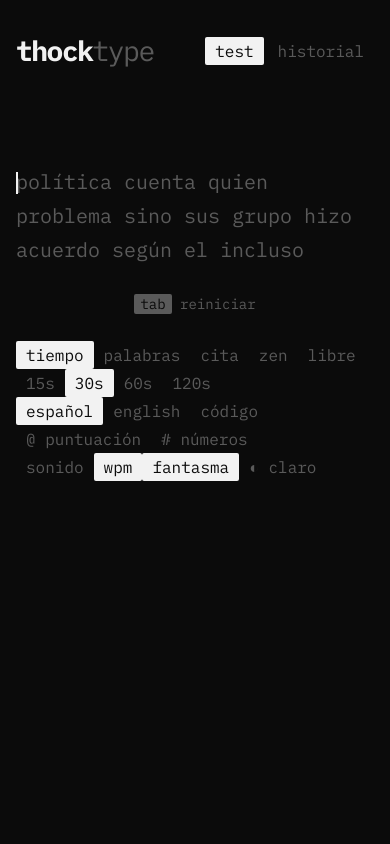
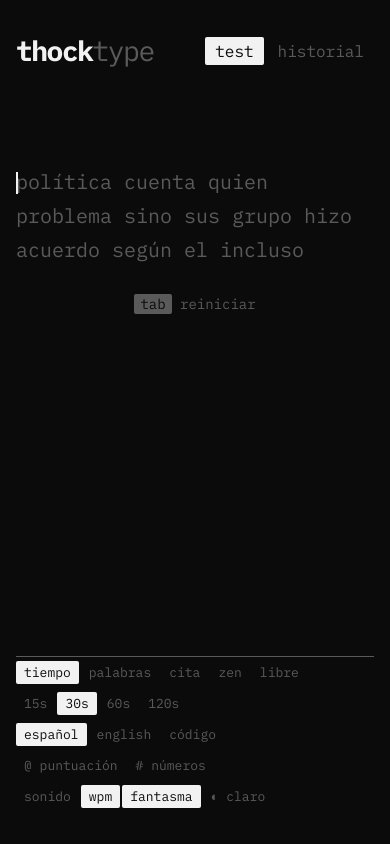
Before and after one commit to fariascode/thocktype, a React (Vite) app: page / in a window 390 px wide. Built offline with nearby package versions, Linux system fonts and the light colour scheme.

Commit message:
style(barra-estado): barra inferior estilo editor y editor de texto libre

```diff
--- a/src/index.css
+++ b/src/index.css
@@ -13,13 +13,26 @@ main.running .fade { opacity: 0; pointer-events: none; }
 header { display: flex; justify-content: space-between; align-items: center; gap: 16px; flex-wrap: wrap; }
 h1 { font-size: 28px; cursor: pointer; letter-spacing: -1.5px; font-weight: 700; }
 h1 span { color: var(--dim); font-weight: 400; }
-nav, .config, .toggles { display: flex; gap: 4px; flex-wrap: wrap; justify-content: center; align-items: center; }
-.toggles { font-size: 13px; }
+nav { display: flex; gap: 4px; flex-wrap: wrap; justify-content: center; align-items: center; }
 button { background: none; border: 0; color: var(--dim); font: inherit; padding: 4px 10px; cursor: pointer; border-radius: 2px; }
 button:hover { color: var(--fg); }
 button.on { background: var(--fg); color: var(--bg); }
 button:focus-visible { outline: 1px dashed var(--fg); outline-offset: 2px; }
-.sep { width: 1px; height: 18px; background: var(--dim); margin: 0 8px; }
+button:disabled { opacity: .4; cursor: default; }
+
+/* editor-style status line pinned to the bottom */
+.status { margin-top: auto; position: sticky; bottom: 0; display: flex; flex-wrap: wrap; border-top: 1px solid var(--dim); background: var(--bg); font-size: 13px; }
+.seg { display: flex; align-items: center; gap: 2px; padding: 6px 10px; border-right: 1px solid var(--dim); }
+.seg button { padding: 3px 8px; }
+.seg.mode { padding-left: 0; }
+.seg.prefs { margin-left: auto; border-right: 0; padding-right: 0; }
+.note { color: var(--dim); padding: 3px 8px; }
+.by { color: var(--dim); text-align: right; font-style: italic; }
+
+.editor { display: flex; flex-direction: column; gap: 12px; }
+.editor textarea { background: transparent; color: var(--fg); border: 1px solid var(--dim); font: inherit; font-size: 18px; padding: 12px; resize: vertical; }
+.editor textarea:focus { outline: 1px solid var(--fg); }
+.editor .row { display: flex; gap: 8px; }
 .streak { color: var(--fg); border: 1px solid var(--dim); padding: 3px 8px; font-size: 13px; margin-right: 8px; }
 
 .timer { font-size: 32px; height: 40px; display: flex; align-items: baseline; gap: 16px; }
@@ -59,4 +72,6 @@ small { display: block; color: var(--dim); font-size: 13px; }
   .words { font-size: 20px; height: calc(20px * 1.7 * 3); }
   .big b { font-size: 52px; }
   .key { width: 26px; height: 26px; font-size: 12px; }
+  .seg { border-right: 0; padding: 4px 0; }
+  .seg.prefs { margin-left: 0; }
 }
```
